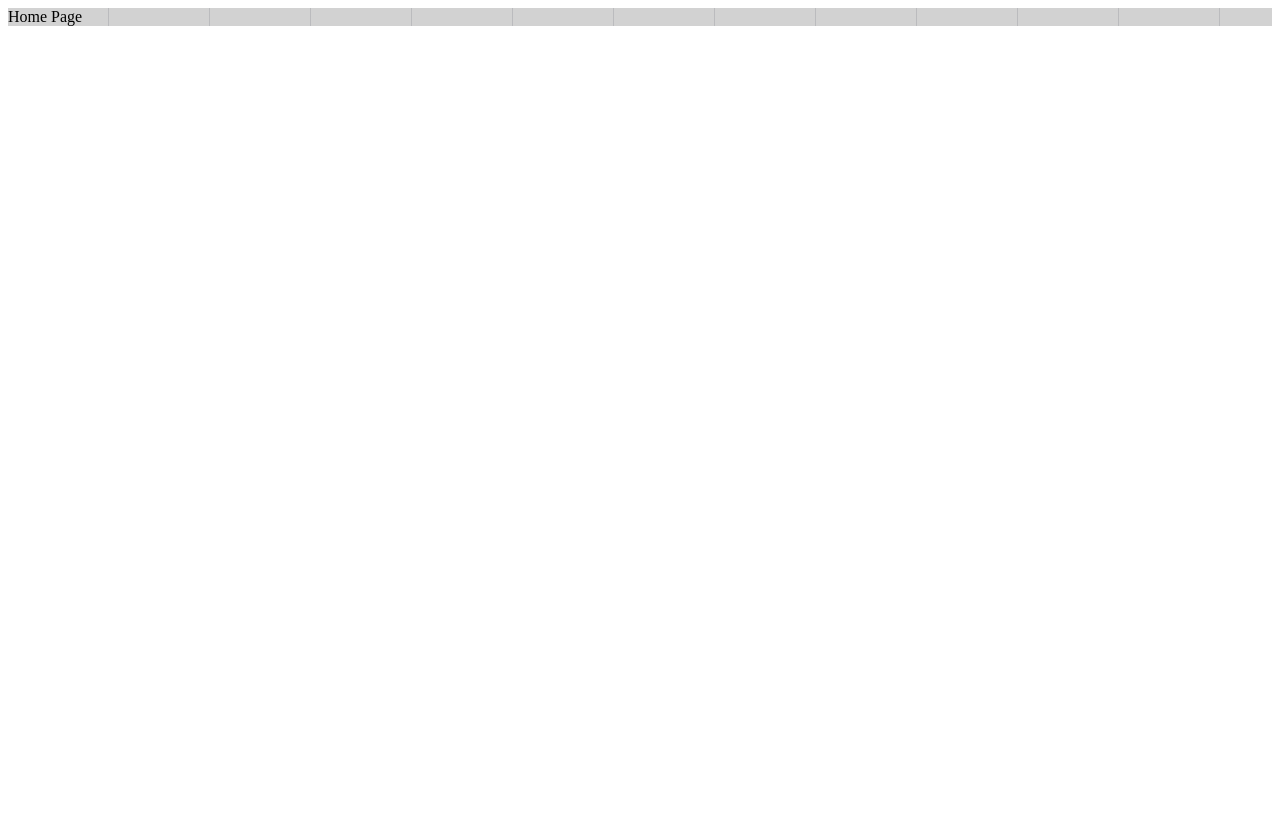
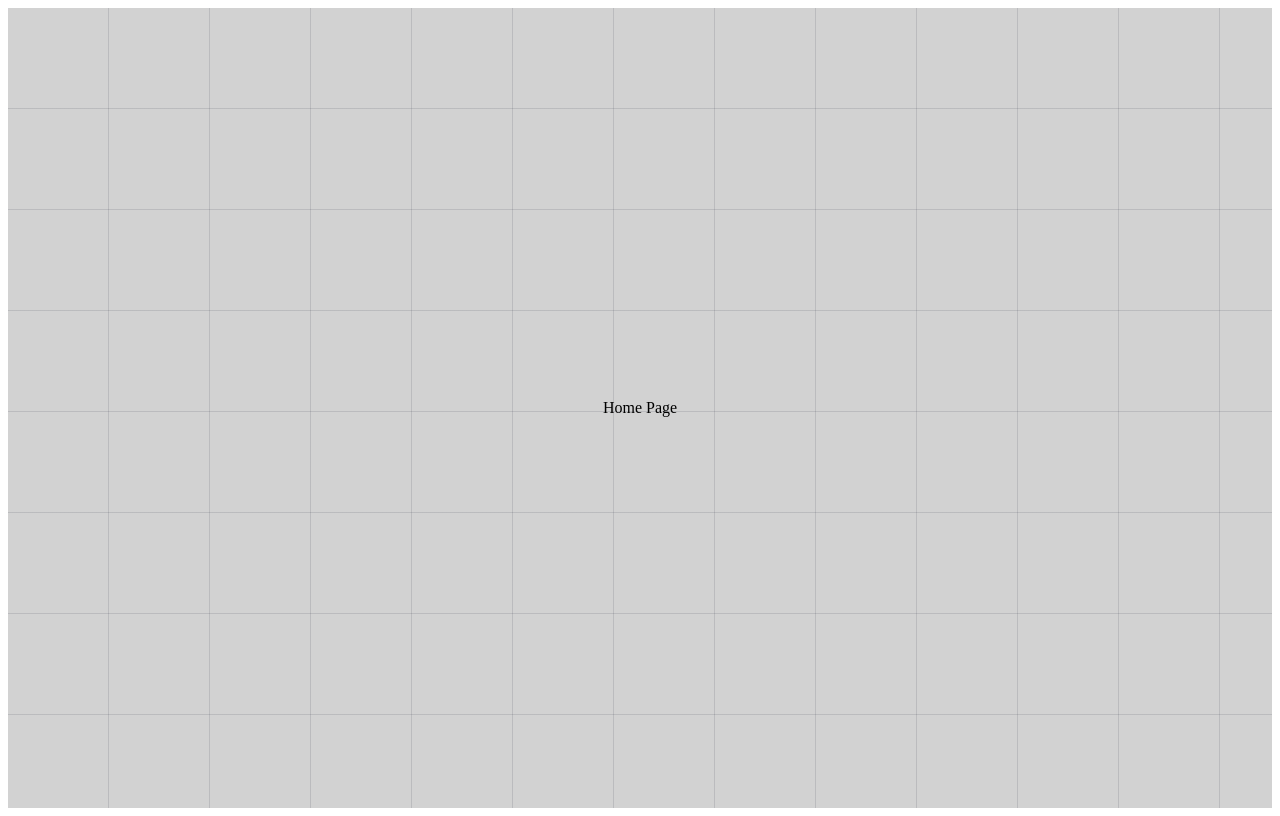
Before and after one commit to Dark-Vol/Store-Shoping, a Next.js app in the folder client/: page /Home in a window 1280 px wide. Built offline with nearby package versions, Linux system fonts and the light colour scheme.

Commit message:
update styles

```diff
--- a/client/src/pages/Home/Home.module.scss
+++ b/client/src/pages/Home/Home.module.scss
@@ -29,8 +29,13 @@
         to bottom, transparent 0 100px,
         #25283b22 100px 101px
     );
-    min-height: 100%;
+    min-height: 100vh;
     flex: 1;
+    display: flex;
+    flex-direction: column;
+    align-items: center;
+    justify-content: center;
+    gap: 30px;
 }
 
 .home > div {
```
